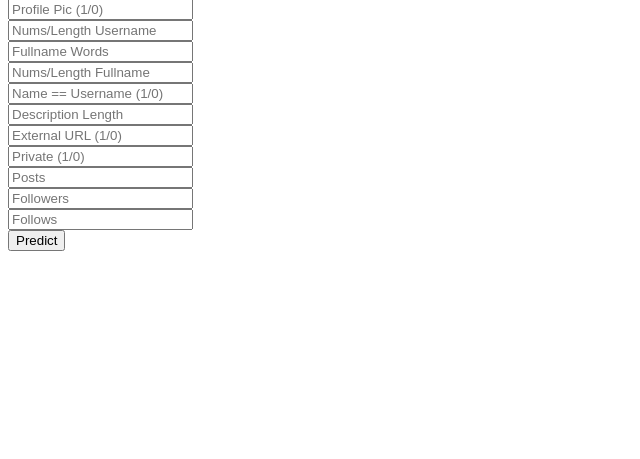
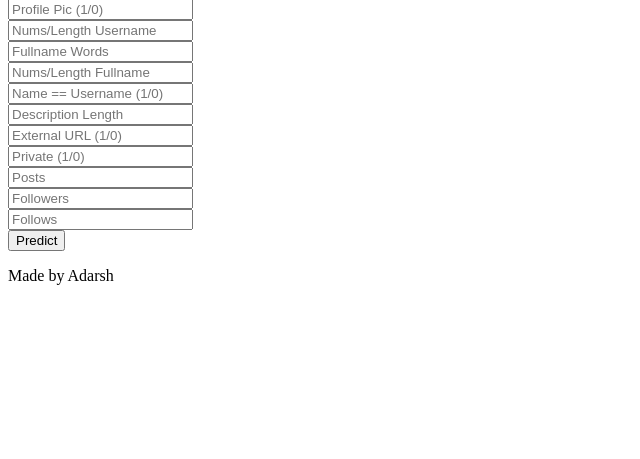
Before and after one commit to adarshGupta15/fake-instagram-profile-detection, a Flask app: page / in a window 1280 px wide. Shown: the part 68-527 px from the top of the page, without its empty margins (0-640 px from the left). Run offline with Flask 3, Linux system fonts and the light colour scheme; parts of the project's set-up code (start-up, migrations or seed data) failed here and were passed over.

Commit message:
Improved UI styling

```diff
--- a/templates/index.html
+++ b/templates/index.html
@@ -21,6 +21,7 @@
 
         <button type="submit">Predict</button>
     </form>
+     <p>Made by Adarsh </p>
 
     {% if prediction %}
         <h3>Result: {{ prediction }}</h3>
```
Also changed, not shown: templates/static/script.js (added), templates/static/style.css (added).
